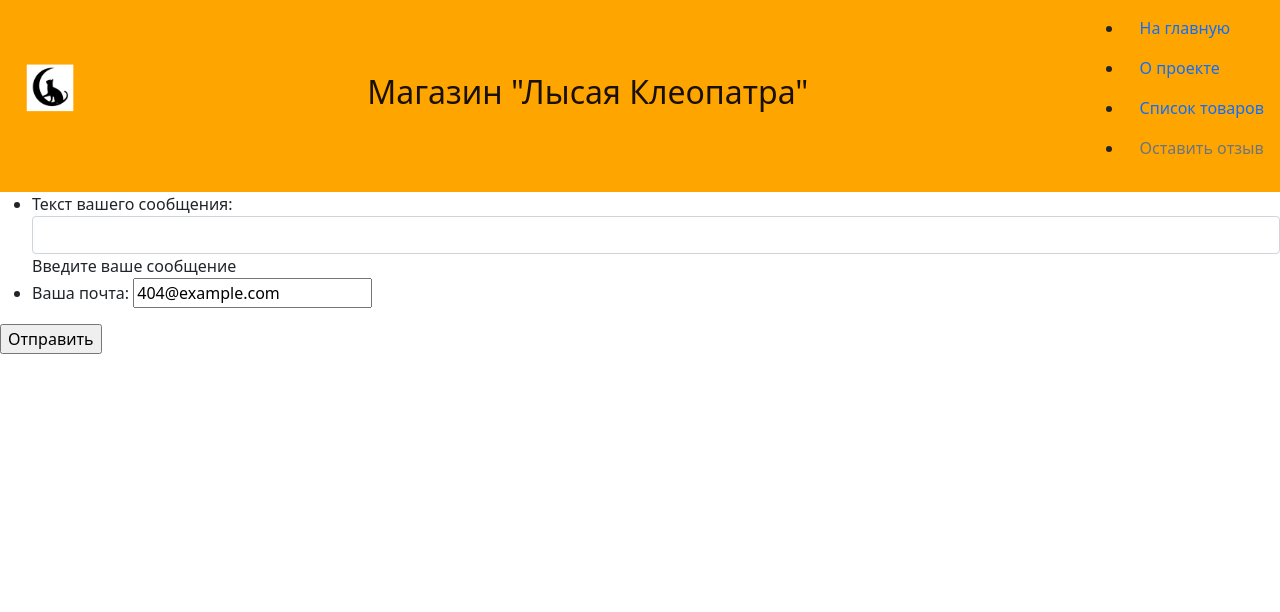
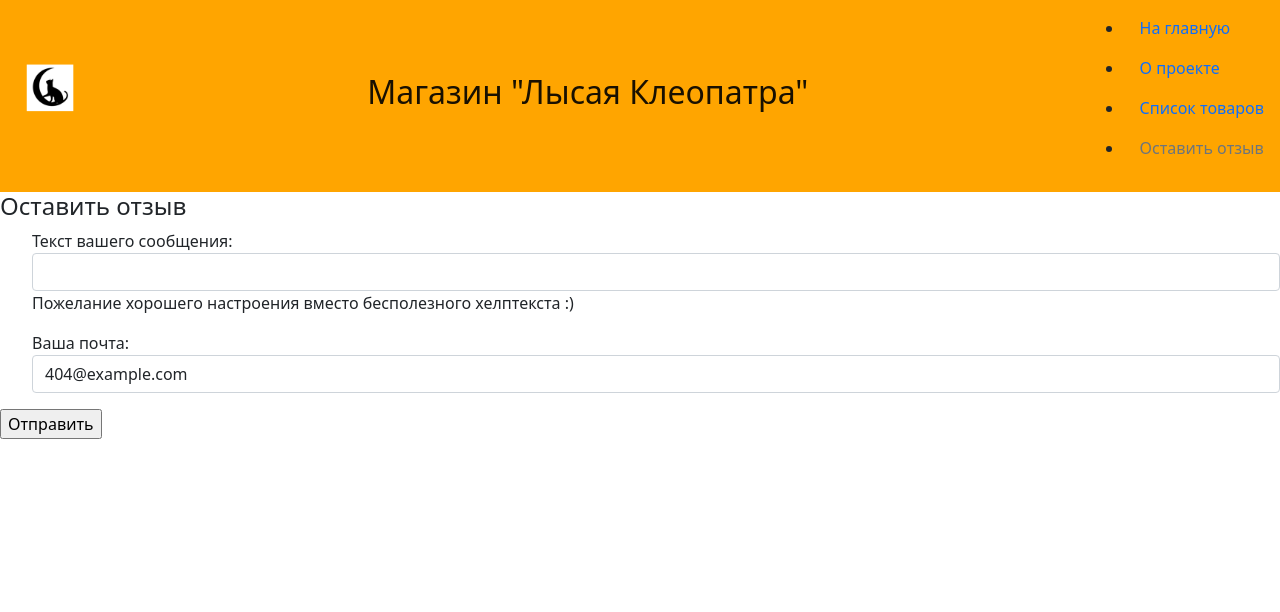
Before and after one commit to Luganskaya-Svetlana/HomeworkDjango, a Django app: page /feedback/ in a window 1280 px wide. Shown: the top 612 px of the page. Run offline with Django 3.2, Linux system fonts and the light colour scheme; some libraries are stand-ins or nearby versions.

Commit message:
Correct feedback_page

```diff
--- a/mysite/feedback/forms.py
+++ b/mysite/feedback/forms.py
@@ -8,5 +8,8 @@ class FeedbackForm(forms.ModelForm):
         model = Feedback
         fields = ['text', 'mail']
         labels = {'text': 'Текст вашего сообщения', 'mail': 'Ваша почта'}
-        help_texts = {'text': 'Введите ваше сообщение'}
-        widgets = {'text': forms.TextInput(attrs={'class': 'form-control'})}
+        help_texts = {'text':
+                      ('Пожелание хорошего настроения вместо бесполезного '
+                       'хелптекста :)')}
+        widgets = {'text': forms.TextInput(attrs={'class': 'form-control'}),
+                   'mail': forms.TextInput(attrs={'class': 'form-control'})}
--- a/mysite/templates/feedback/feedback_page.html
+++ b/mysite/templates/feedback/feedback_page.html
@@ -3,10 +3,11 @@
 {% load static %}
 
 {% block content %}
+<h4>Оставить отзыв</h5>
     <form method="post">
         {% csrf_token %}
         <ul>
-            {{ form.as_ul }}
+            {{ form.as_p }}
         </ul>
         <input type="submit" value="Отправить">
     </form>
```
Also changed, not shown: mysite/feedback/tests/test_forms.py (+2 -1 lines).
